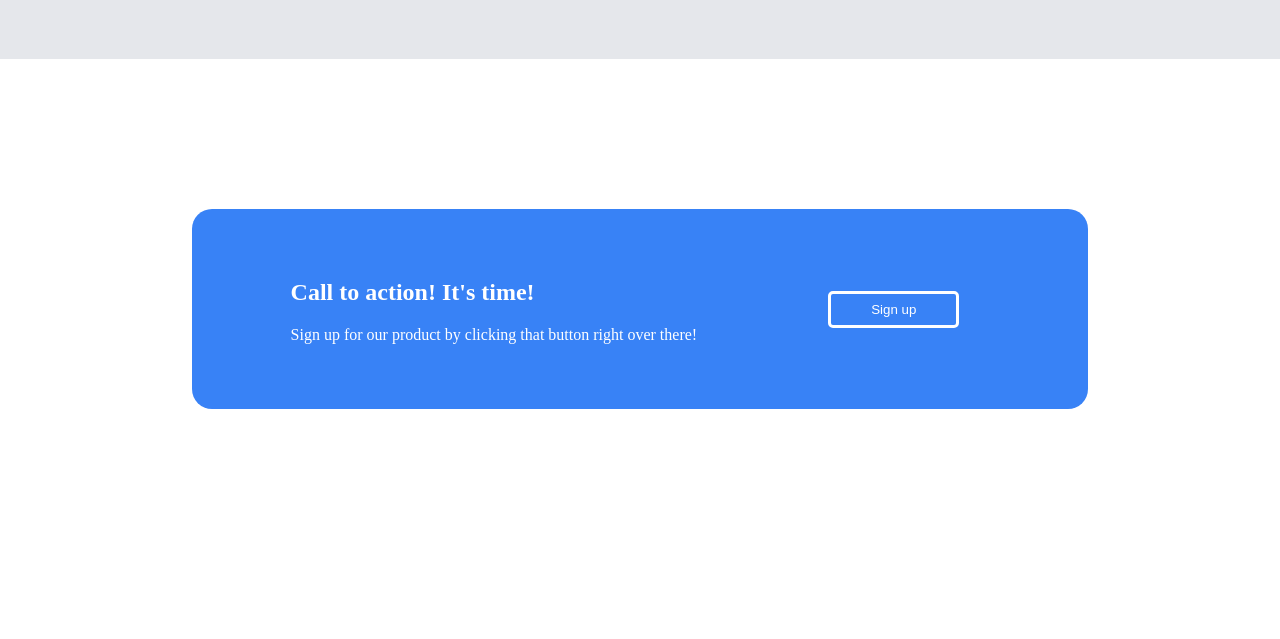
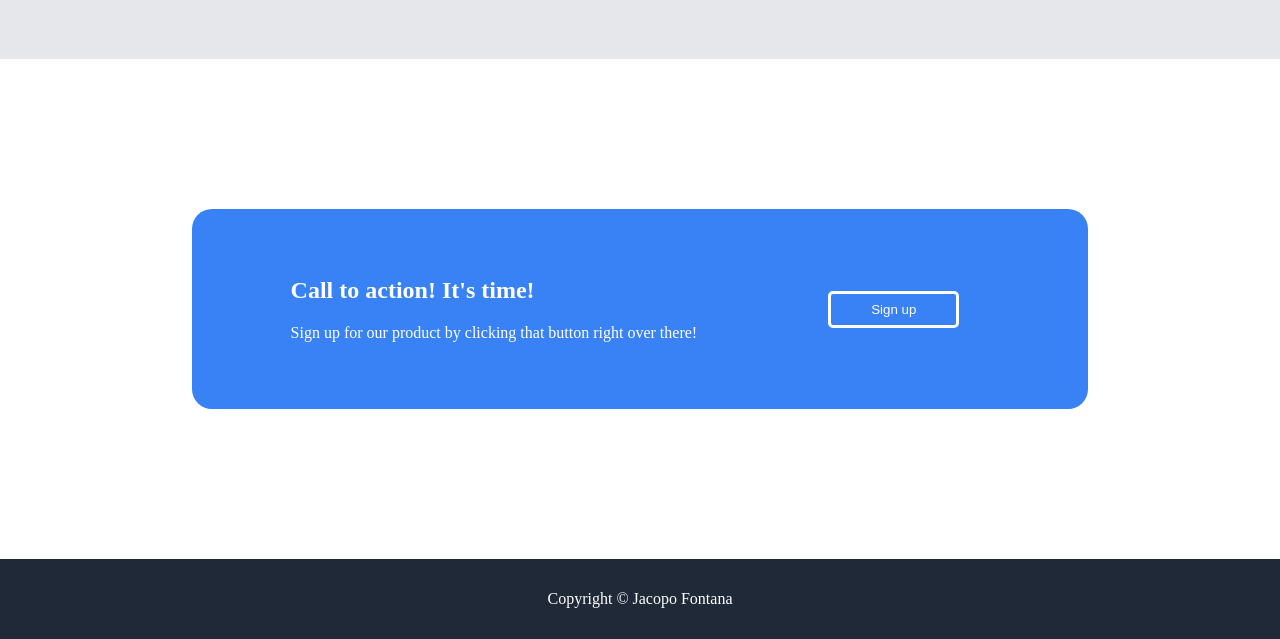
Before and after one commit to jacoFont/my-first-project, a plain HTML site: page index.html in a window 1280 px wide. Shown: the part 1741-2380 px from the top of the page. Before the commit the page ends 2300 px from the top, so only its background shows below. Drawn offline with Linux system fonts and the light colour scheme.

Commit message:
Modify margin-bottom: 4px --> .container Add comments Create <div class="footer"> Create <p> Add height: 10vh, background-color:#1f2937, display: flex, justify-content: center, align-items: center --> .footer Add color:white --> .footer p

```diff
--- a/index.html
+++ b/index.html
@@ -127,10 +127,14 @@
             <button>Sign up</button>
 
 
-
-
         </div>
 
+    </div>
+
+    <!-- FOOTER -->
+
+    <div class="footer">
+        <p>Copyright © Jacopo Fontana</p>
     </div>
 
 
--- a/style.css
+++ b/style.css
@@ -208,6 +208,7 @@ p.cit {
 .container {
     width: 60%;
     height: 50%;
+    margin-bottom: 4px;
 }
 
 .container h2,p {
@@ -225,8 +226,21 @@ p.cit {
     padding-right: 40px;
     padding-top:8px;
     padding-bottom: 8px;
-
     margin-right: 30px;
 
     align-self: center;
 }
+
+/* FOOTER */
+ .footer {
+    height: 10vh;
+    background-color:#1f2937;
+
+    display: flex;
+    justify-content: center;
+    align-items: center;
+ }
+
+ .footer p {
+    color:white;
+ }
```
